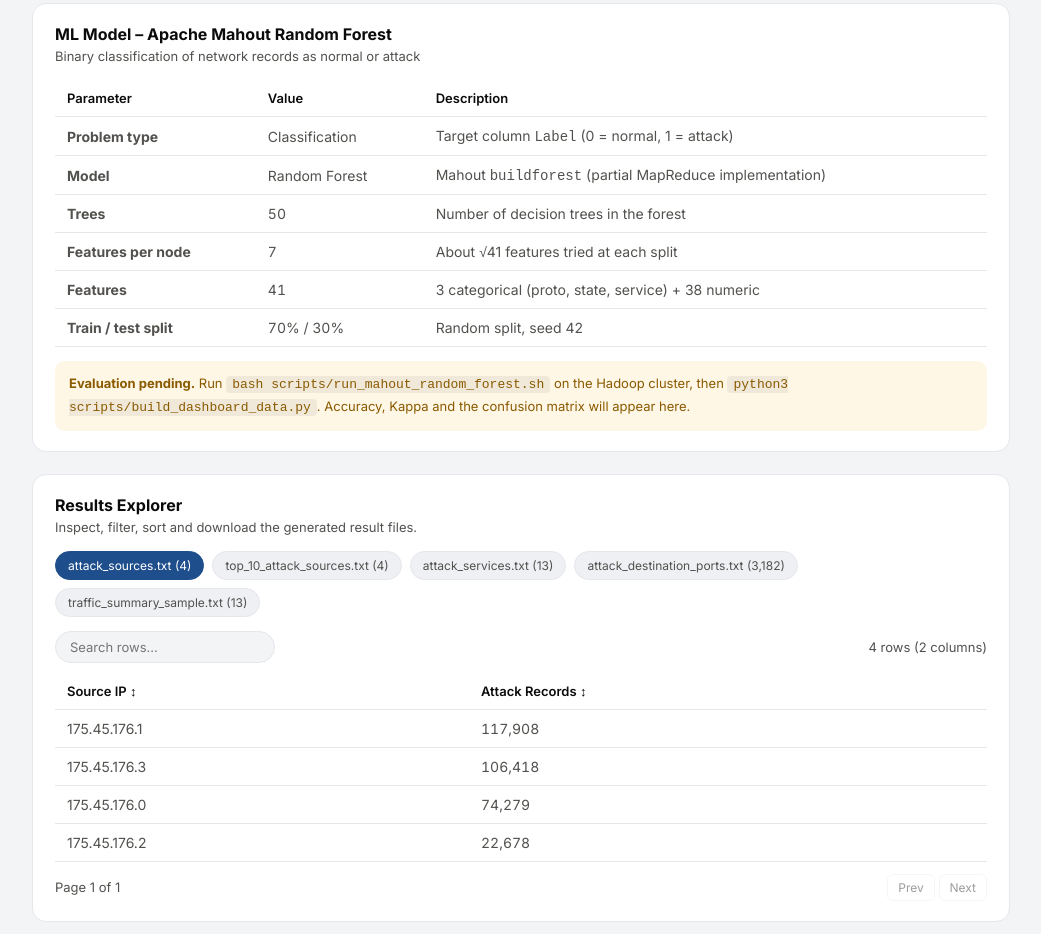
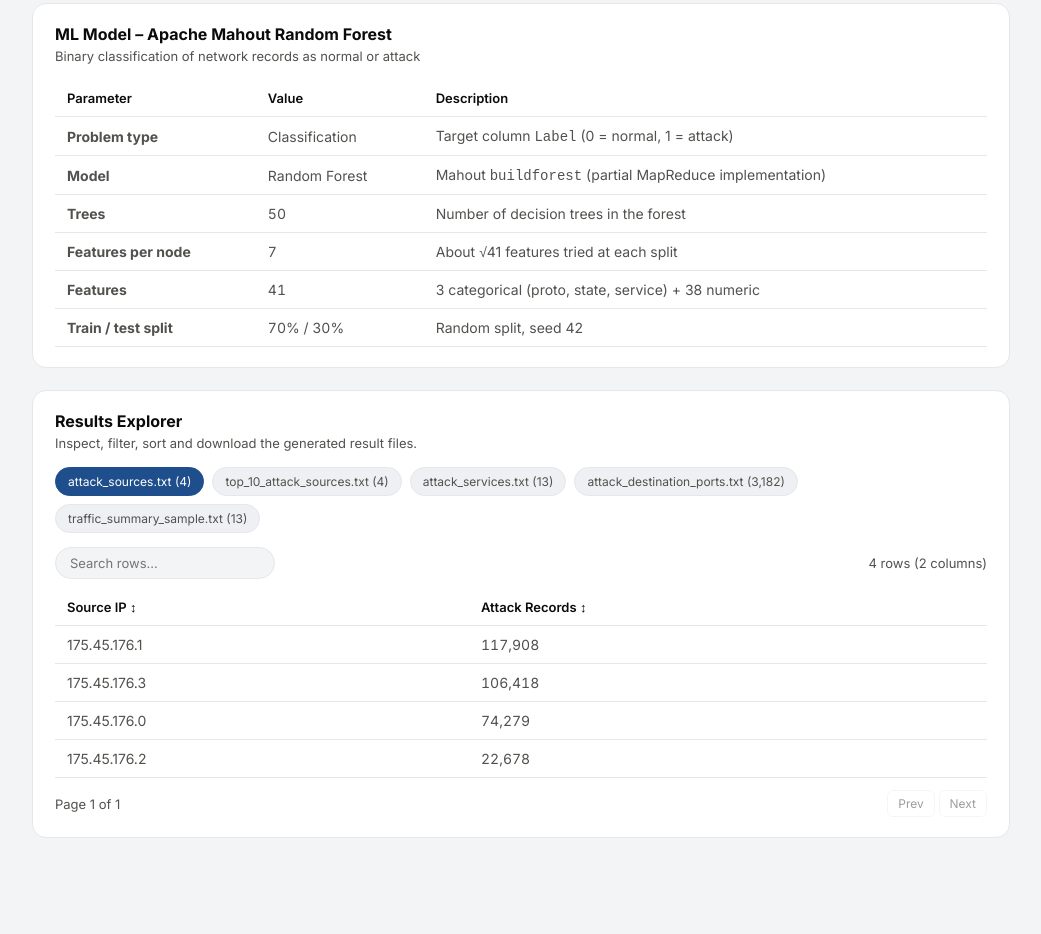
Before and after one commit to srichandu02/network-attack-detection-hadoop-mahout, a plain HTML site: page dashboard/index.html in a window 1280 px wide. Shown: the part 1342-2276 px from the top of the page, without its empty margins (234-1275 px from the left). Drawn offline with Linux system fonts and the light colour scheme.

Commit message:
Update dashboard ML section

```diff
--- a/dashboard/index.html
+++ b/dashboard/index.html
@@ -445,10 +445,6 @@ if (rf && rf.accuracy !== undefined) {
     `<div class="summary-box"><b>Result:</b> Random Forest classified ${fmt(rf.correct || 0)} test records correctly ` +
     `– accuracy <b>${rf.accuracy}%</b>` + (rf.kappa !== undefined ? `, Kappa <b>${rf.kappa}</b>` : "") + `.</div>` +
     `<pre class="raw">${rf.raw.replace(/</g, "&lt;")}</pre>`;
-} else {
-  modelEl.innerHTML =
-    `<div class="pending-box"><b>Evaluation pending.</b> Run <code>bash scripts/run_mahout_random_forest.sh</code> on the Hadoop cluster, ` +
-    `then <code>python3 scripts/build_dashboard_data.py</code>. Accuracy, Kappa and the confusion matrix will appear here.</div>`;
 }
 
 // results explorer
```
